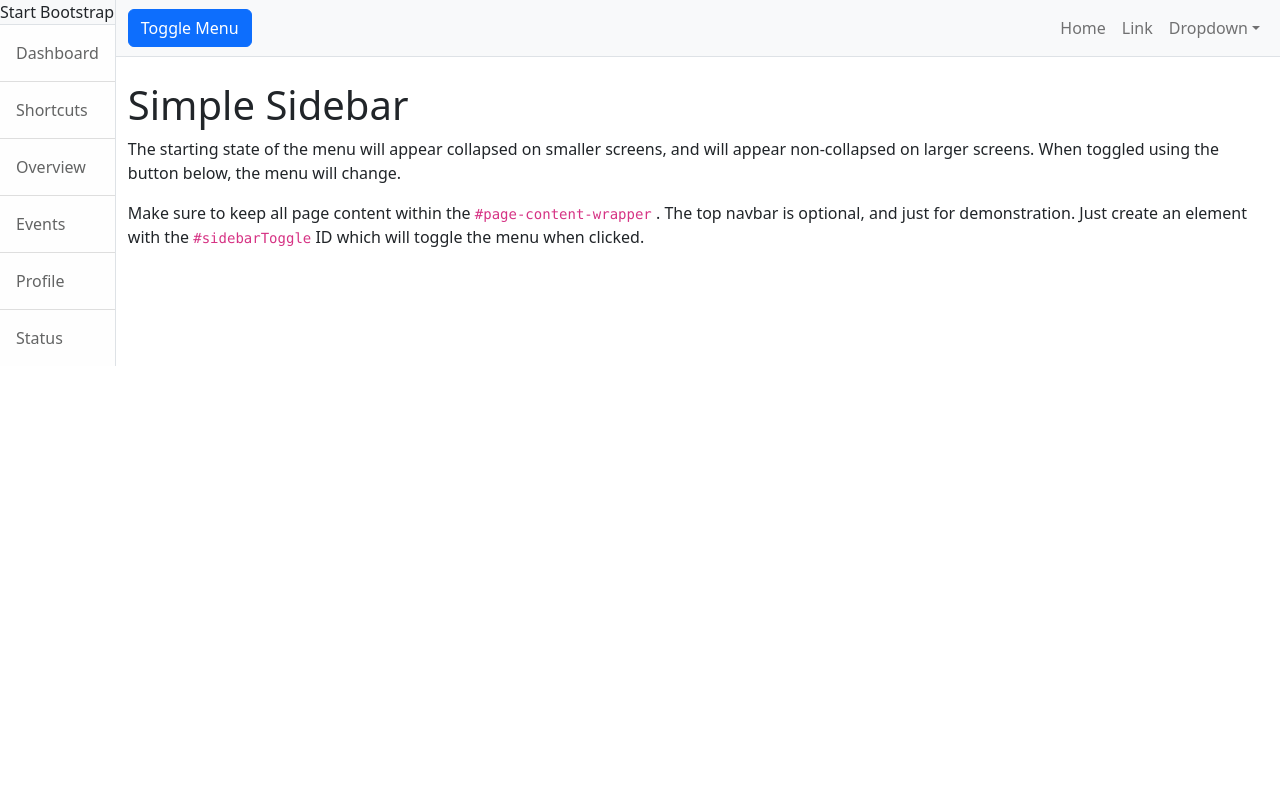
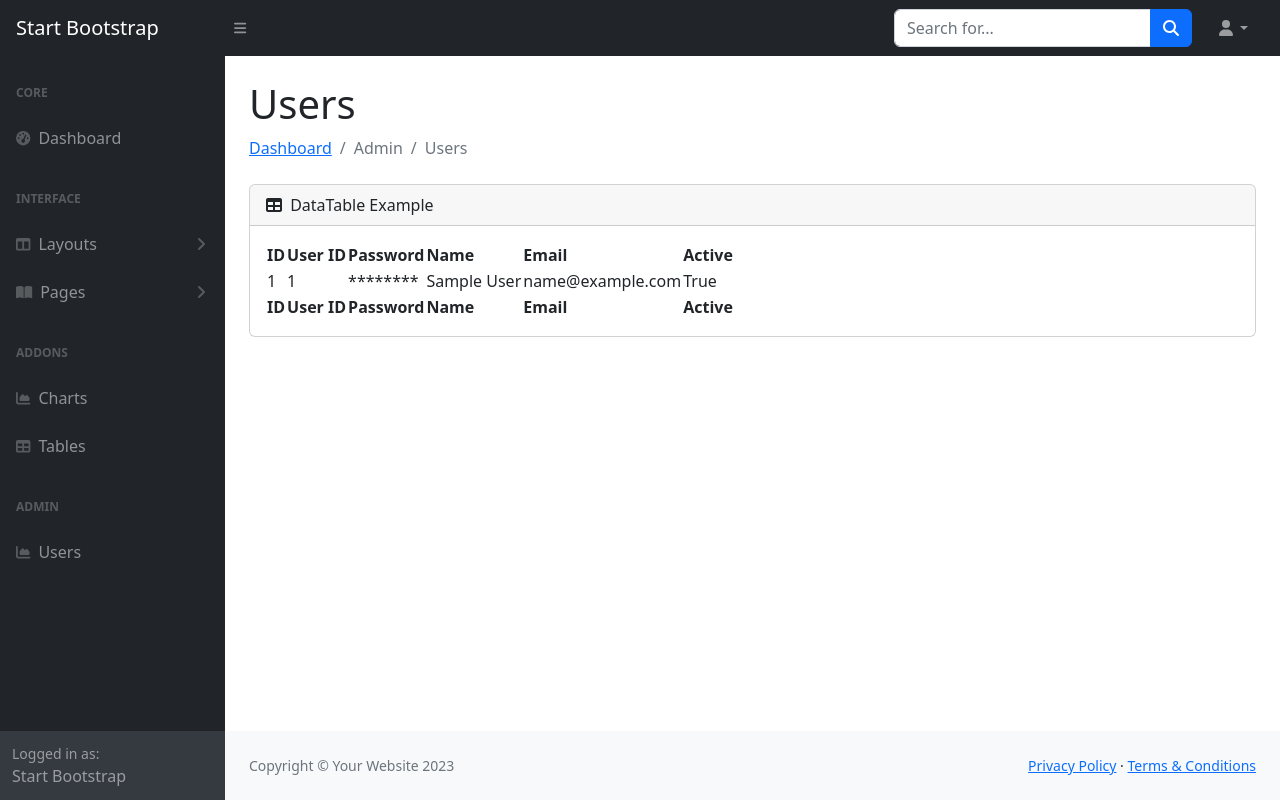
Before and after one commit to luxsolist/examples, a FastAPI app: page /user/web/list in a window 1280 px wide. Run offline with FastAPI, Linux system fonts and the light colour scheme; tables that the repository leaves empty hold one stand-in row (values such as "Sample post"); some libraries are stand-ins or nearby versions.

Commit message:
api_server의 webapp template에 사용자 조회 예제 추가

```diff
--- a/api_server/router/user.py
+++ b/api_server/router/user.py
@@ -9,7 +9,7 @@ from typing import List
 
 
 user_router = APIRouter()
-templates = Jinja2Templates(directory="templates/user")
+templates = Jinja2Templates(directory="templates")
 
 @user_router.post("/signup", response_model=UserRes)
 def signup(user: UserSignupReq, db: Session = Depends(get_db)):
@@ -20,14 +20,15 @@ def signup(user: UserSignupReq, db: Session = Depends(get_db)):
 
 
 @user_router.get("/list", response_model=List[UserRes])
-def get_all(db: Session = Depends(get_db)):
+def get_all_users(db: Session = Depends(get_db)):
     return user_repo.get_all(db=db)
 
 
 @user_router.get("/web/list", response_class=HTMLResponse)
-async def get_all_html(request: Request, db: Session = Depends(get_db)):
+async def get_all_users_html(request: Request, db: Session = Depends(get_db)):
     list_users = user_repo.get_all(db=db)
     context = {
-        "request": request
+        "request": request,
+        "users" : list_users  # user/list.html의 {%- for u in users %} 부분의 'users' 에서 사용
     }
-    return templates.TemplateResponse("list.html", context)
+    return templates.TemplateResponse("user/list.html", context)
--- a/api_server/templates/base.html
+++ b/api_server/templates/base.html
@@ -100,6 +100,11 @@
                                 <div class="sb-nav-link-icon"><i class="fas fa-table"></i></div>
                                 Tables
                             </a>
+                            <div class="sb-sidenav-menu-heading">Admin</div>
+                            <a class="nav-link" href="{{ url_for('get_all_users_html')}}">
+                                <div class="sb-nav-link-icon"><i class="fas fa-chart-area"></i></div>
+                                Users
+                            </a>
                         </div>
                     </div>
                     <div class="sb-sidenav-footer">
@@ -133,6 +138,7 @@
         <script src="https://cdnjs.cloudflare.com/ajax/libs/Chart.js/2.8.0/Chart.min.js" crossorigin="anonymous"></script>
         <script src="{{ url_for('static', path='assets/demo/chart-area-demo.js') }}"></script>
         <script src="{{ url_for('static', path='assets/demo/chart-bar-demo.js') }}"></script>
+        <script src="{{ url_for('static', path='assets/demo/chart-pie-demo.js') }}"></script>
         <script src="https://cdn.jsdelivr.net/npm/simple-datatables@7.1.2/dist/umd/simple-datatables.min.js" crossorigin="anonymous"></script>
         <script src="{{ url_for('static', path='js/datatables-simple-demo.js') }}"></script>
     </body>
--- a/api_server/templates/user/list.html
+++ b/api_server/templates/user/list.html
@@ -1,71 +1,53 @@
-<!DOCTYPE html>
-<html lang="en">
-    <head>
-        <meta charset="utf-8" />
-        <meta name="viewport" content="width=device-width, initial-scale=1, shrink-to-fit=no" />
-        <meta name="description" content="" />
-        <meta name="author" content="" />
-        <title>Examples - User List</title>
-        <!-- Favicon-->
-        <link rel="icon" type="image/x-icon" href="{{ url_for('static', path='assets/favicon.ico') }}" />
-        <!-- Core theme CSS (includes Bootstrap)-->
-        <link href="{{ url_for('static', path='css/styles.css') }}" rel="stylesheet" />
-    </head>
-    <body>
-        <div class="d-flex" id="wrapper">
-            <!-- Sidebar-->
-            <div class="border-end bg-white" id="sidebar-wrapper">
-                <div class="sidebar-heading border-bottom bg-light">Start Bootstrap</div>
-                <div class="list-group list-group-flush">
-                    <a class="list-group-item list-group-item-action list-group-item-light p-3" href="#!">Dashboard</a>
-                    <a class="list-group-item list-group-item-action list-group-item-light p-3" href="#!">Shortcuts</a>
-                    <a class="list-group-item list-group-item-action list-group-item-light p-3" href="#!">Overview</a>
-                    <a class="list-group-item list-group-item-action list-group-item-light p-3" href="#!">Events</a>
-                    <a class="list-group-item list-group-item-action list-group-item-light p-3" href="#!">Profile</a>
-                    <a class="list-group-item list-group-item-action list-group-item-light p-3" href="#!">Status</a>
-                </div>
-            </div>
-            <!-- Page content wrapper-->
-            <div id="page-content-wrapper">
-                <!-- Top navigation-->
-                <nav class="navbar navbar-expand-lg navbar-light bg-light border-bottom">
-                    <div class="container-fluid">
-                        <button class="btn btn-primary" id="sidebarToggle">Toggle Menu</button>
-                        <button class="navbar-toggler" type="button" data-bs-toggle="collapse" data-bs-target="#navbarSupportedContent" aria-controls="navbarSupportedContent" aria-expanded="false" aria-label="Toggle navigation"><span class="navbar-toggler-icon"></span></button>
-                        <div class="collapse navbar-collapse" id="navbarSupportedContent">
-                            <ul class="navbar-nav ms-auto mt-2 mt-lg-0">
-                                <li class="nav-item active"><a class="nav-link" href="#!">Home</a></li>
-                                <li class="nav-item"><a class="nav-link" href="#!">Link</a></li>
-                                <li class="nav-item dropdown">
-                                    <a class="nav-link dropdown-toggle" id="navbarDropdown" href="#" role="button" data-bs-toggle="dropdown" aria-haspopup="true" aria-expanded="false">Dropdown</a>
-                                    <div class="dropdown-menu dropdown-menu-end" aria-labelledby="navbarDropdown">
-                                        <a class="dropdown-item" href="#!">Action</a>
-                                        <a class="dropdown-item" href="#!">Another action</a>
-                                        <div class="dropdown-divider"></div>
-                                        <a class="dropdown-item" href="#!">Something else here</a>
-                                    </div>
-                                </li>
-                            </ul>
+{% extends "base.html" %}
+{% block style %}
+{% endblock %}
+{% block contents %}
+                        <h1 class="mt-4">Users</h1>
+                        <ol class="breadcrumb mb-4">
+                            <li class="breadcrumb-item"><a href="{{ url_for('home')}}">Dashboard</a></li>
+                            <li class="breadcrumb-item active">Admin</li>
+                            <li class="breadcrumb-item active">Users</li>
+                        </ol>
+                        <div class="card mb-4">
+                            <div class="card-header">
+                                <i class="fas fa-table me-1"></i>
+                                DataTable Example
+                            </div>
+                            <div class="card-body">
+                                <table id="datatablesSimple">
+                                    <thead>
+                                        <tr>
+                                            <th>ID</th>
+                                            <th>User ID</th>
+                                            <th>Password</th>
+                                            <th>Name</th>
+                                            <th>Email</th>
+                                            <th>Active</th>
+                                        </tr>
+                                    </thead>
+                                    <tfoot>
+                                        <tr>
+                                            <th>ID</th>
+                                            <th>User ID</th>
+                                            <th>Password</th>
+                                            <th>Name</th>
+                                            <th>Email</th>
+                                            <th>Active</th>
+                                        </tr>
+                                    </tfoot>
+                                    <tbody>
+                                    {%- for u in users %}
+                                        <tr>
+                                            <td>{{ u.id }}</td>
+                                            <td>{{ u.user_id }}</td>
+                                            <td>********</td>
+                                            <td>{{ u.name }}</td>
+                                            <td>{{ u.email }}</td>
+                                            <td>{{ u.is_active }}</td>
+                                        </tr>
+                                    {% endfor -%}
+                                    </tbody>
+                                </table>
+                            </div>
                         </div>
-                    </div>
-                </nav>
-                <!-- Page content-->
-                <div class="container-fluid">
-                    <h1 class="mt-4">Simple Sidebar</h1>
-                    <p>The starting state of the menu will appear collapsed on smaller screens, and will appear non-collapsed on larger screens. When toggled using the button below, the menu will change.</p>
-                    <p>
-                        Make sure to keep all page content within the
-                        <code>#page-content-wrapper</code>
-                        . The top navbar is optional, and just for demonstration. Just create an element with the
-                        <code>#sidebarToggle</code>
-                        ID which will toggle the menu when clicked.
-                    </p>
-                </div>
-            </div>
-        </div>
-        <!-- Bootstrap core JS-->
-        <script src="https://cdn.jsdelivr.net/npm/bootstrap@5.2.3/dist/js/bootstrap.bundle.min.js"></script>
-        <!-- Core theme JS-->
-        <script src="{{ url_for('static', path='js/scripts.js') }}"></script>
-    </body>
-</html>
+{% endblock %}
```
